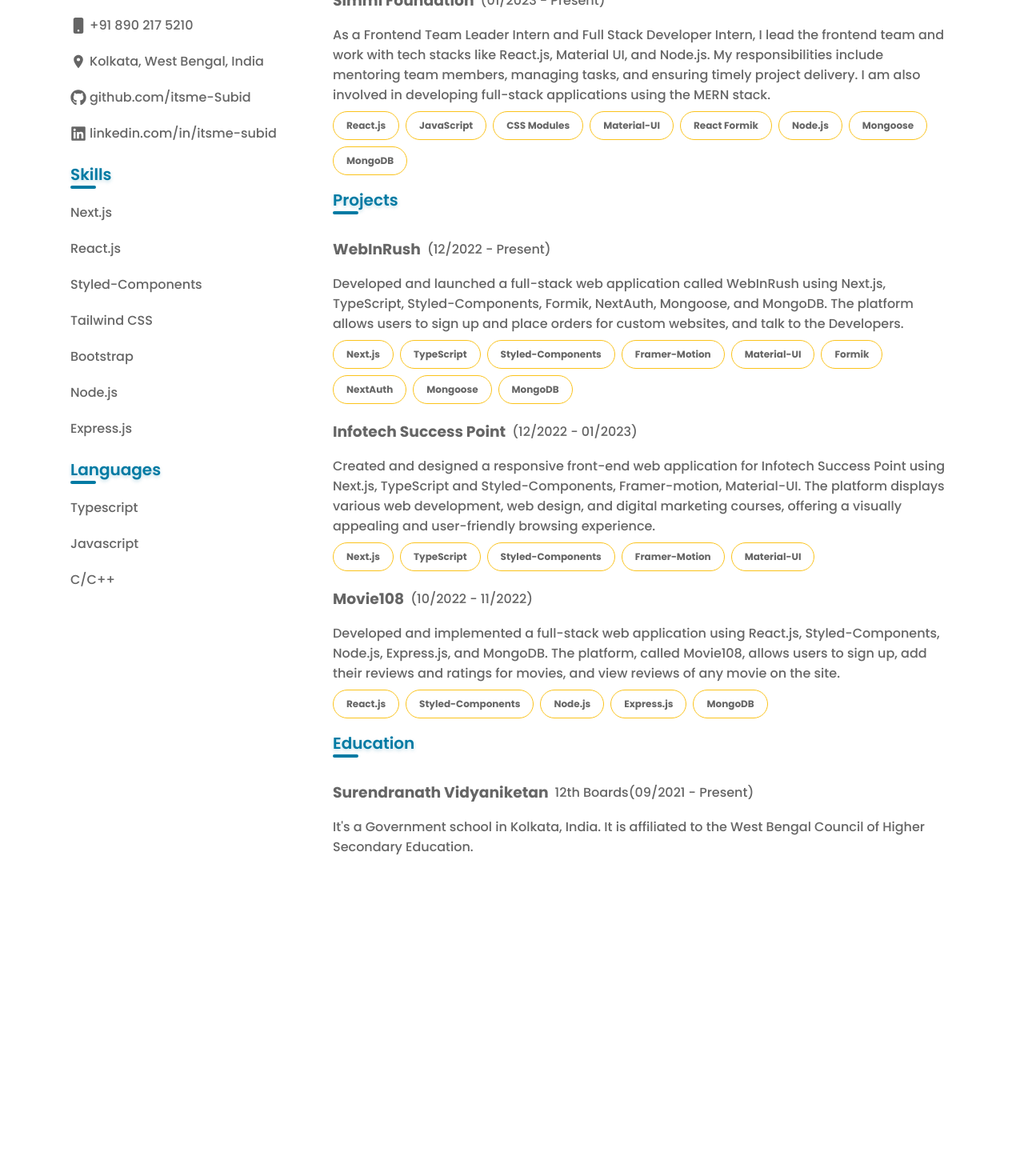
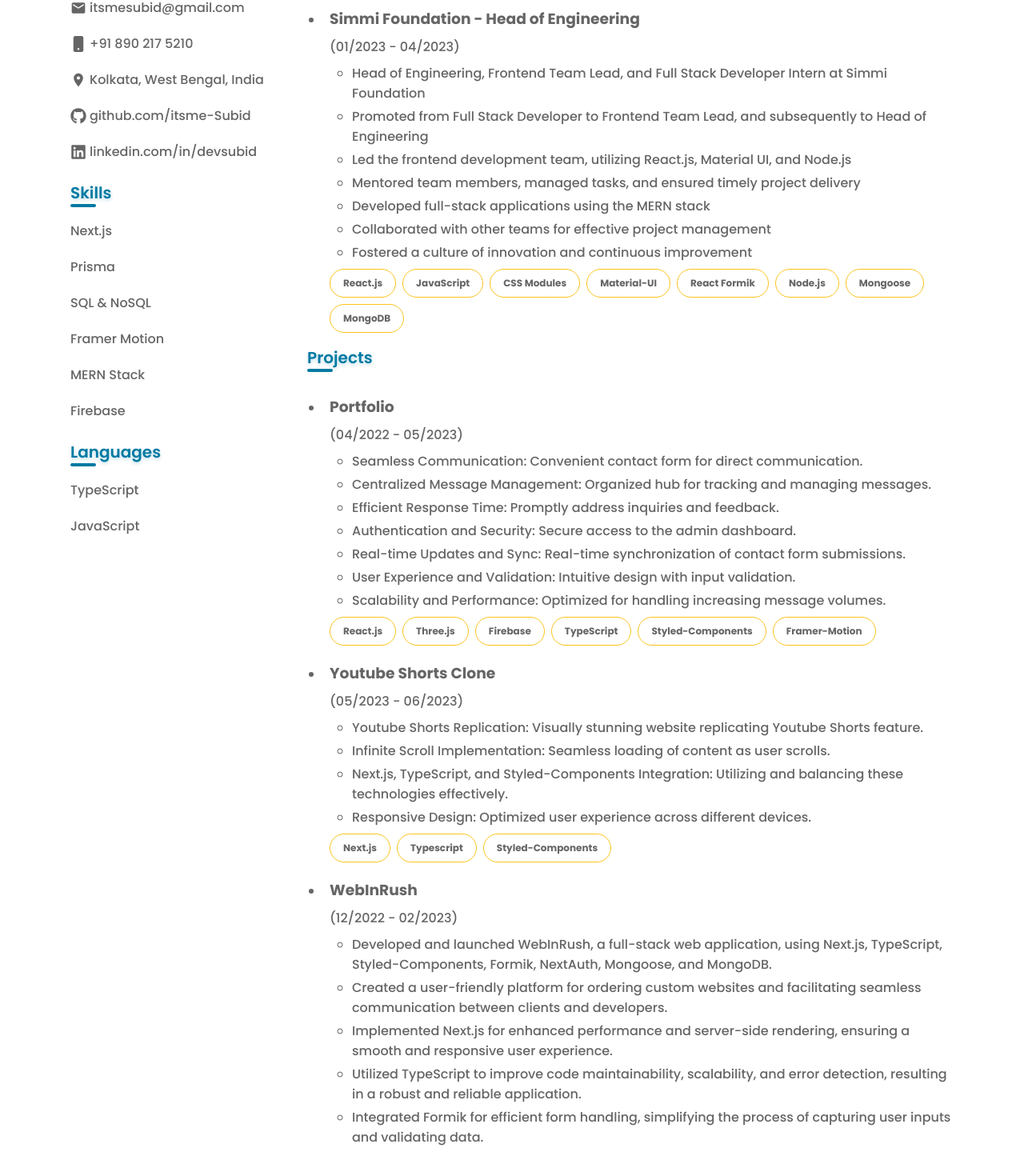
Before and after one commit to devsubid/resume-2023, a Next.js app: page / in a window 1280 px wide. Shown: the part 380-1820 px from the top of the page at 80% size. Before the commit the page ends 1523 px from the top, so only its background shows below. Built offline with nearby package versions, Linux system fonts and the light colour scheme.

Commit message:
Update `Resume`

```diff
--- a/pages/_app.tsx
+++ b/pages/_app.tsx
@@ -2,6 +2,8 @@ import type { AppProps } from "next/app";
 import { Poppins } from "@next/font/google";
 import { createGlobalStyle } from "styled-components";
 import { motion } from "framer-motion";
+import Head from "next/head";
+import profile from "../public/profile.jpg";
 
 const GlobalStyle = createGlobalStyle`
   :root{
@@ -57,8 +59,90 @@ const container = {
 };
 
 export default function App({ Component, pageProps }: AppProps) {
+  const og = {
+    title: "SUBID DAS",
+    describedTitle: "RESUME of SUBID DAS",
+    description:
+      "Resume-2023 is a visually stunning resume website built using Next.js, TypeScript, and Styled-Components.",
+    image: profile.src,
+    url: "https://itsme-subid.vercel.app/",
+  };
   return (
     <div className={poppins.variable}>
+      <Head>
+        <title>{og.title}</title>
+        <meta
+          name="google-site-verification"
+          content="aUOx7BZBGMEAbtDsLf9bN1BvycMZwahF4zDqu0EtQCw"
+        />
+        <meta name="viewport" content="width=device-width, initial-scale=1" />
+        <link rel="icon" href="/favicon.ico" />
+        <meta
+          name="robots"
+          content="index, follow, max-snippet:-1, max-image-preview:large, max-video-preview:-1"
+        />
+        <meta name="description" content={og.description} />
+
+        <link rel="canonical" href={og.url} />
+        <script type="application/ld+json">
+          {`
+      {
+        "@context": "https://schema.org",
+        "@graph": [
+          {
+            "@type": "Full-Stack Developer",
+            "@id": ${og.url},
+            "name": ${og.describedTitle},
+            "url": ${og.url},
+            "sameAs": [
+              "https://www.instagram.com/itsme_subid/",
+              "https://twitter.com/ItsmeSubid"
+            ],
+            "logo": {
+              "@type": "ImageObject",
+              "@id": ${og.url},
+              "inLanguage": "en-US",
+              "url": ${og.image},
+              "contentUrl": ${og.image},
+              "width": 1000,
+              "height": 1000,
+              "caption": "itsme-Subid"
+            },
+            "image": { "@id": ${og.url} }
+          },
+          {
+            "@type": "WebPage",
+            "@id": ${og.url},
+            "url": ${og.url},
+            "name": ${og.describedTitle},
+            "isPartOf": {
+              "@id": ${og.url}
+            },
+            "about": { "@id": ${og.url} },
+            "description": ${og.description},
+            "inLanguage": "en-US"
+          }
+        ]
+      }
+      `}
+        </script>
+        <meta property="og:type" content="website" />
+        <meta property="og:site_name" content={og.title} />
+        <meta property="og:url" content={og.url} />
+        <meta property="og:title" content={og.describedTitle} />
+        <meta property="og:description" content={og.description} />
+        <meta property="og:image" content={og.image} />
+        <meta property="og:locale" content="en_US" />
+        <meta property="twitter:card" content="summary_large_image" />
+        <meta property="twitter:url" content={og.url} />
+        <meta property="twitter:title" content={og.describedTitle} />
+        <meta property="twitter:description" content={og.description} />
+        <meta property="twitter:image" content={og.image} />
+        <meta name="twitter:site" content="@itsme-Subid" />
+        <meta name="twitter:creator" content="@itsme-Subid" />
+        <meta name="theme-color" content="#fff" />
+        <meta name="next-head-count" content="26" />
+      </Head>
       <GlobalStyle />
       <motion.div variants={container} initial="hidden" animate="show">
         <Component {...pageProps} />
--- a/pages/index.tsx
+++ b/pages/index.tsx
@@ -1,4 +1,3 @@
-import Head from "next/head";
 import styled from "styled-components";
 import Image from "next/image";
 import profile from "../public/profile.jpg";
@@ -21,14 +20,17 @@ const Main = styled.main`
     @media screen and (max-width: 40rem) {
       flex-direction: column;
     }
+    & .img-box {
+      padding: 0.5rem;
       & img {
         object-fit: cover;
         object-position: center;
-      border-radius: 50%;
+        border-radius: 1rem;
         box-shadow: 0 -0.25rem 0.5rem rgba(var(--dark-color), 0.25);
         @media screen and (max-width: 40rem) {
           width: 100%;
           height: 100%;
+        }
       }
     }
     & h1 {
@@ -67,7 +69,7 @@ const Main = styled.main`
       flex-direction: column;
       justify-content: center;
       align-items: center;
-      width: 20rem;
+      flex-basis: 18rem;
       gap: 0.5rem;
       @media screen and (max-width: 40rem) {
         flex-grow: 1;
@@ -174,22 +176,17 @@ const Main = styled.main`
         }
       }
       & ul {
+        padding-left: 1.75rem;
         width: 100%;
         display: flex;
         flex-direction: column;
         gap: 0.25rem;
         & li {
-          list-style: none;
           cursor: pointer;
           font-weight: 500;
           color: rgb(var(--dark-color), 0.75);
           & a {
-            display: flex;
-            align-items: center;
-            @media screen and (max-width: 40rem) {
-              flex-direction: column;
-              align-items: flex-start;
-            }
+            display: block;
             & h3 {
               padding: 0.5rem;
               border-radius: 0.5rem;
@@ -198,10 +195,8 @@ const Main = styled.main`
                 background-color: rgb(var(--primary-color), 0.1);
               }
             }
-            & span {
-              @media screen and (max-width: 40rem) {
-                padding: 0.5rem;
-              }
+            & p {
+              padding-left: 0.5rem;
             }
           }
           & .description {
@@ -244,107 +239,28 @@ const Main = styled.main`
   }
 `;
 
-const og = {
-  title: "SUBID DAS",
-  describedTitle: "RESUME of SUBID DAS",
-  description:
-    "Resume-2023 is a visually stunning resume website built using Next.js, TypeScript, and Styled-Components.",
-  image: profile.src,
-  url: "https://itsme-subid.vercel.app/",
-};
-
-export default function Home() {
-  return (
-    <>
-      <Head>
-        <title>{og.title}</title>
-        <meta name="google-site-verification" content="aUOx7BZBGMEAbtDsLf9bN1BvycMZwahF4zDqu0EtQCw" />
-        <meta name="viewport" content="width=device-width, initial-scale=1" />
-        <link rel="icon" href="/favicon.ico" />
-        <meta
-          name="robots"
-          content="index, follow, max-snippet:-1, max-image-preview:large, max-video-preview:-1"
-        />
-        <meta name="description" content={og.description} />
-
-        <link rel="canonical" href={og.url} />
-        <script type="application/ld+json">
-          {`
-      {
-        "@context": "https://schema.org",
-        "@graph": [
-          {
-            "@type": "Full-Stack Developer",
-            "@id": ${og.url},
-            "name": ${og.describedTitle},
-            "url": ${og.url},
-            "sameAs": [
-              "https://www.instagram.com/itsme_subid/",
-              "https://twitter.com/ItsmeSubid"
-            ],
-            "logo": {
-              "@type": "ImageObject",
-              "@id": ${og.url},
-              "inLanguage": "en-US",
-              "url": ${og.image},
-              "contentUrl": ${og.image},
-              "width": 1000,
-              "height": 1000,
-              "caption": "itsme-Subid"
-            },
-            "image": { "@id": ${og.url} }
-          },
-          {
-            "@type": "WebPage",
-            "@id": ${og.url},
-            "url": ${og.url},
-            "name": ${og.describedTitle},
-            "isPartOf": {
-              "@id": ${og.url}
-            },
-            "about": { "@id": ${og.url} },
-            "description": ${og.description},
-            "inLanguage": "en-US"
-          }
-        ]
-      }
-      `}
-        </script>
-        <meta property="og:type" content="website" />
-        <meta property="og:site_name" content={og.title} />
-        <meta property="og:url" content={og.url} />
-        <meta property="og:title" content={og.describedTitle} />
-        <meta property="og:description" content={og.description} />
-        <meta property="og:image" content={og.image} />
-        <meta property="og:locale" content="en_US" />
-        <meta property="twitter:card" content="summary_large_image" />
-        <meta property="twitter:url" content={og.url} />
-        <meta property="twitter:title" content={og.describedTitle} />
-        <meta property="twitter:description" content={og.description} />
-        <meta property="twitter:image" content={og.image} />
-        <meta name="twitter:site" content="@itsme-Subid" />
-        <meta name="twitter:creator" content="@itsme-Subid" />
-        <meta name="theme-color" content="#fff" />
-        <meta name="next-head-count" content="26" />
-      </Head>
+const Home = () => (
   <Main>
     <div className="top container">
+      <div className="img-box">
         <Image
-            src={profile}
+          src={profile.src}
           width={200}
           height={200}
           draggable="false"
           alt=""
         />
+      </div>
       <div className="dev">
         <h1>SUBID DAS</h1>
         <h2>Full-Stack Web Developer</h2>
         <p>
-              I{"'"}m a Full-Stack Developer specializing in the MERN Stack with
-              typescript, with a particular focus on Frontend development. I
-              {"'"}m an enthusiastic and passionate self-taught learner, always
-              striving to learn and apply new technologies. I have the drive and
-              ambition to succeed and is not afraid of hard work and dedication.
+          Experienced Full-Stack Developer proficient in <b>Next.js</b>,{" "}
+          <b>MERN Stack</b>, <b>Prisma</b>, <b>Firebase</b>, and{" "}
+          <b>Framer Motion</b>. Passionate about creating intuitive user
+          interfaces and delivering scalable and performant web applications.
+          Deep understanding of <b>TypeScript</b> and its application in
+          building robust software solutions.
         </p>
       </div>
     </div>
@@ -389,12 +305,12 @@ export default function Home() {
             </li>
             <li>
               <a
-                    href="https://linkedin.com/in/itsme-subid"
+                href="https://linkedin.com/in/devsubid"
                 target="_blank"
                 rel="noreferrer"
               >
                 <FaLinkedin />
-                    <span>linkedin.com/in/itsme-subid</span>
+                <span>linkedin.com/in/devsubid</span>
               </a>
             </li>
           </ul>
@@ -405,12 +321,11 @@ export default function Home() {
           </h2>
           <ul>
             <li>Next.js</li>
-                <li>React.js</li>
-                <li>Styled-Components</li>
-                <li>Tailwind CSS</li>
-                <li>Bootstrap</li>
-                <li>Node.js</li>
-                <li>Express.js</li>
+            <li>Prisma</li>
+            <li>SQL & NoSQL</li>
+            <li>Framer Motion</li>
+            <li>MERN Stack</li>
+            <li>Firebase</li>
           </ul>
         </div>
         <div className="languages">
@@ -418,9 +333,8 @@ export default function Home() {
             <span>Languages</span>
           </h2>
           <ul>
-                <li>Typescript</li>
-                <li>Javascript</li>
-                <li>C/C++</li>
+            <li>TypeScript</li>
+            <li>JavaScript</li>
           </ul>
         </div>
       </aside>
@@ -432,16 +346,42 @@ export default function Home() {
           <ul>
             <li>
               <a
-                    href="https://www.linkedin.com/company/simmifoundation/"
+                href="https://www.linkedin.com/in/devsubid/"
                 target="_blank"
                 rel="noreferrer"
               >
-                    <h3>Simmi Foundation</h3> <span>(01/2023 - Present)</span>
+                <h3>Simmi Foundation - Head of Engineering</h3>
+                <p>(01/2023 - 04/2023)</p>
               </a>
               <div className="description">
-                    <p>
-                    As a Frontend Team Leader Intern and Full Stack Developer Intern, I lead the frontend team and work with tech stacks like React.js, Material UI, and Node.js. My responsibilities include mentoring team members, managing tasks, and ensuring timely project delivery. I am also involved in developing full-stack applications using the MERN stack.
-                    </p>
+                <ul>
+                  <li>
+                    Head of Engineering, Frontend Team Lead, and Full Stack
+                    Developer Intern at Simmi Foundation
+                  </li>
+                  <li>
+                    Promoted from Full Stack Developer to Frontend Team Lead,
+                    and subsequently to Head of Engineering
+                  </li>
+                  <li>
+                    Led the frontend development team, utilizing React.js,
+                    Material UI, and Node.js
+                  </li>
+                  <li>
+                    Mentored team members, managed tasks, and ensured timely
+                    project delivery
+                  </li>
+                  <li>
+                    Developed full-stack applications using the MERN stack
+                  </li>
+                  <li>
+                    Collaborated with other teams for effective project
+                    management
+                  </li>
+                  <li>
+                    Fostered a culture of innovation and continuous improvement
+                  </li>
+                </ul>
                 <div className="skills-used">
                   {[
                     "React.js",
@@ -467,20 +407,130 @@ export default function Home() {
           <ul>
             <li>
               <a
+                href="https://infotech-success-point.vercel.app/"
+                target="_blank"
+                rel="noreferrer"
+              >
+                <h3>Portfolio</h3>
+                <p>(04/2022 - 05/2023)</p>
+              </a>
+              <div className="description">
+                <ul>
+                  <li>
+                    Seamless Communication: Convenient contact form for direct
+                    communication.
+                  </li>
+                  <li>
+                    Centralized Message Management: Organized hub for tracking
+                    and managing messages.
+                  </li>
+                  <li>
+                    Efficient Response Time: Promptly address inquiries and
+                    feedback.
+                  </li>
+                  <li>
+                    Authentication and Security: Secure access to the admin
+                    dashboard.
+                  </li>
+                  <li>
+                    Real-time Updates and Sync: Real-time synchronization of
+                    contact form submissions.
+                  </li>
+                  <li>
+                    User Experience and Validation: Intuitive design with input
+                    validation.
+                  </li>
+                  <li>
+                    Scalability and Performance: Optimized for handling
+                    increasing message volumes.
+                  </li>
+                </ul>
+                <div className="skills-used">
+                  {[
+                    "React.js",
+                    "Three.js",
+                    "Firebase",
+                    "TypeScript",
+                    "Styled-Components",
+                    "Framer-Motion",
+                  ].map((skill) => (
+                    <span key={skill}>{skill}</span>
+                  ))}
+                </div>
+              </div>
+            </li>
+            <li>
+              <a
+                href="https://youtube-shorts-clone.vercel.app/"
+                target="_blank"
+                rel="noreferrer"
+              >
+                <h3>Youtube Shorts Clone</h3>
+                <p>(05/2023 - 06/2023)</p>
+              </a>
+              <div className="description">
+                <ul>
+                  <li>
+                    Youtube Shorts Replication: Visually stunning website
+                    replicating Youtube Shorts feature.
+                  </li>
+                  <li>
+                    Infinite Scroll Implementation: Seamless loading of content
+                    as user scrolls.
+                  </li>
+                  <li>
+                    Next.js, TypeScript, and Styled-Components Integration:
+                    Utilizing and balancing these technologies effectively.
+                  </li>
+                  <li>
+                    Responsive Design: Optimized user experience across
+                    different devices.
+                  </li>
+                </ul>
+                <div className="skills-used">
+                  {["Next.js", "Typescript", "Styled-Components"].map(
+                    (skill) => (
+                      <span key={skill}>{skill}</span>
+                    )
+                  )}
+                </div>
+              </div>
+            </li>
+            <li>
+              <a
                 href="https://webinrush.vercel.app/"
                 target="_blank"
                 rel="noreferrer"
               >
-                    <h3>WebInRush</h3> <span>(12/2022 - Present)</span>
+                <h3>WebInRush</h3>
+                <p>(12/2022 - 02/2023)</p>
               </a>
               <div className="description">
-                    <p>
-                      Developed and launched a full-stack web application called
-                      WebInRush using Next.js, TypeScript, Styled-Components,
-                      Formik, NextAuth, Mongoose, and MongoDB. The platform
-                      allows users to sign up and place orders for custom
-                      websites, and talk to the Developers.
-                    </p>
+                <ul>
+                  <li>
+                    Developed and launched WebInRush, a full-stack web
+                    application, using Next.js, TypeScript, Styled-Components,
+                    Formik, NextAuth, Mongoose, and MongoDB.
+                  </li>
+                  <li>
+                    Created a user-friendly platform for ordering custom
+                    websites and facilitating seamless communication between
+                    clients and developers.
+                  </li>
+                  <li>
+                    Implemented Next.js for enhanced performance and server-side
+                    rendering, ensuring a smooth and responsive user experience.
+                  </li>
+                  <li>
+                    Utilized TypeScript to improve code maintainability,
+                    scalability, and error detection, resulting in a robust and
+                    reliable application.
+                  </li>
+                  <li>
+                    Integrated Formik for efficient form handling, simplifying
+                    the process of capturing user inputs and validating data.
+                  </li>
+                </ul>
                 <div className="skills-used">
                   {[
                     "Next.js",
@@ -498,67 +548,6 @@ export default function Home() {
                 </div>
               </div>
             </li>
-                <li>
-                  <a
-                    href="https://infotech-success-point.vercel.app/"
-                    target="_blank"
-                    rel="noreferrer"
-                  >
-                    <h3>Infotech Success Point</h3>{" "}
-                    <span>(12/2022 - 01/2023)</span>
-                  </a>
-                  <div className="description">
-                    <p>
-                      Created and designed a responsive front-end web
-                      application for Infotech Success Point using Next.js,
-                      TypeScript and Styled-Components, Framer-motion,
-                      Material-UI. The platform displays various web
-                      development, web design, and digital marketing courses,
-                      offering a visually appealing and user-friendly browsing
-                      experience.
-                    </p>
-                    <div className="skills-used">
-                      {[
-                        "Next.js",
-                        "TypeScript",
-                        "Styled-Components",
-                        "Framer-Motion",
-                        "Material-UI",
-                      ].map((skill) => (
-                        <span key={skill}>{skill}</span>
-                      ))}
-                    </div>
-                  </div>
-                </li>
-                <li>
-                  <a
-                    href="https://movie108.vercel.app/"
-                    target="_blank"
-                    rel="noreferrer"
-                  >
-                    <h3>Movie108</h3> <span>(10/2022 - 11/2022)</span>
-                  </a>
-                  <div className="description">
-                    <p>
-                      Developed and implemented a full-stack web application
-                      using React.js, Styled-Components, Node.js, Express.js,
-                      and MongoDB. The platform, called Movie108, allows users
-                      to sign up, add their reviews and ratings for movies, and
-                      view reviews of any movie on the site.
-                    </p>
-                    <div className="skills-used">
-                      {[
-                        "React.js",
-                        "Styled-Components",
-                        "Node.js",
-                        "Express.js",
-                        "MongoDB",
-                      ].map((skill) => (
-                        <span key={skill}>{skill}</span>
-                      ))}
-                    </div>
-                  </div>
-                </li>
           </ul>
         </div>
         <div className="education">
@@ -568,8 +557,8 @@ export default function Home() {
           <ul className="education-list">
             <li>
               <a>
-                    <h3>Surendranath Vidyaniketan</h3> <span>12th Boards</span>{" "}
-                    <span>(09/2021 - Present)</span>
+                <h3>Surendranath Vidyaniketan - 12th Boards</h3>
+                <p>(09/2021 - 06/2023)</p>
               </a>
               <div className="description">
                 <p>
@@ -584,6 +573,6 @@ export default function Home() {
       </div>
     </div>
   </Main>
-    </>
 );
-}
+
+export default Home;
```
Lines whose indentation alone changed are shown as unchanged.
